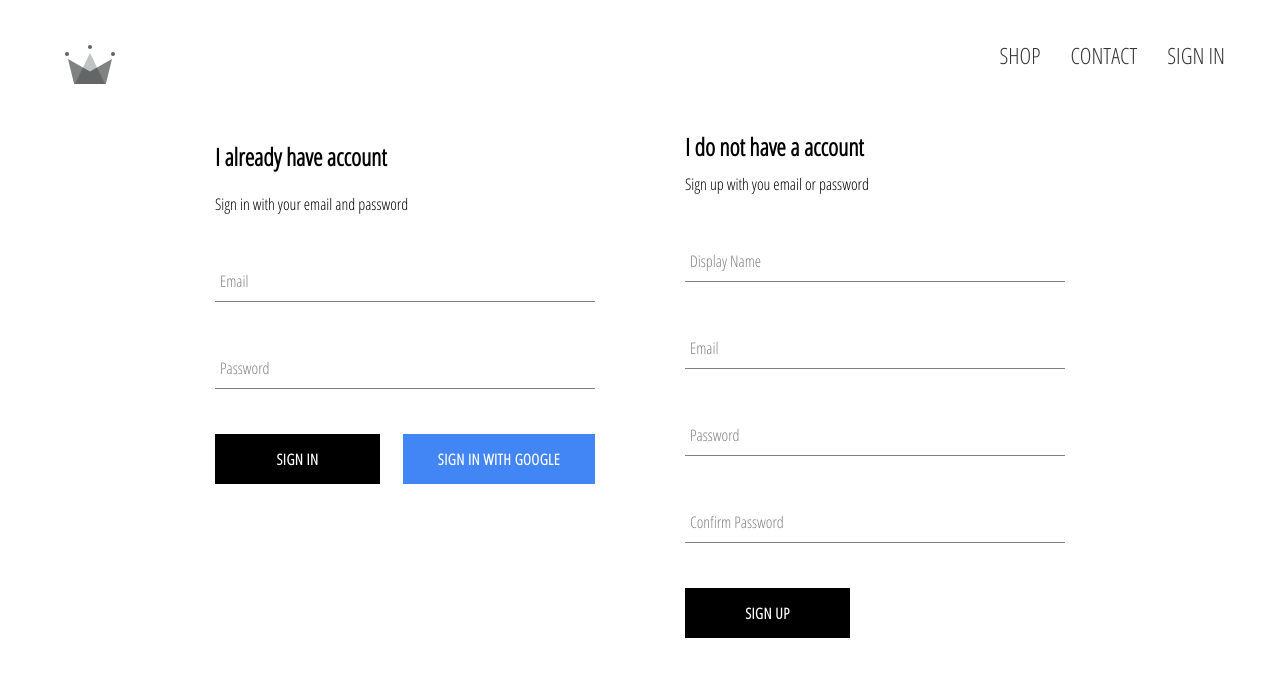
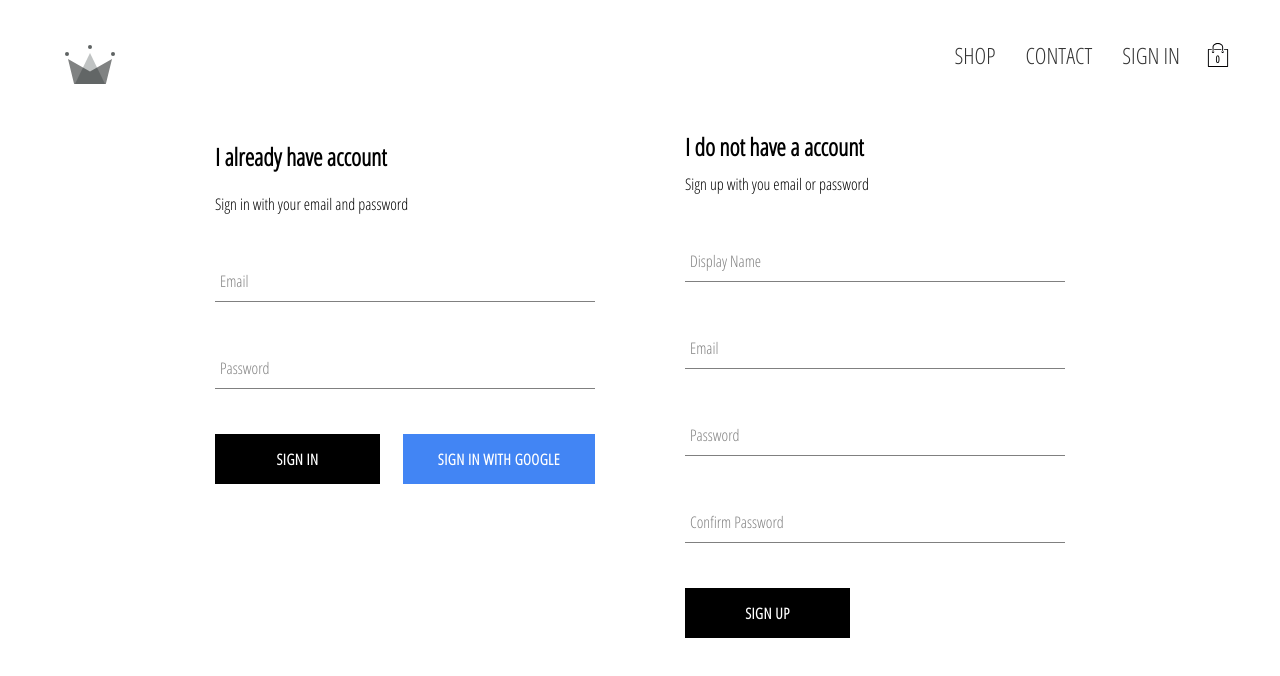
Before and after one commit to disko998/crown-clothing, a React (Create React App) app: page /signin in a window 1280 px wide. Shown: the top 676 px of the page. Built offline with nearby package versions, Linux system fonts and the light colour scheme; no server answers.

Commit message:
cart icon, cart dropdown, toggle dropdown state

```diff
--- /dev/null
+++ b/src/components/cart-dropdown/cart-dropdown.component.jsx
@@ -0,0 +1,13 @@
+import React from 'react'
+
+import './cart-dropdown.styles.scss'
+import {CustomButton} from '../index'
+
+export const CartDropdown = () => {
+    return (
+        <div className='cart-dropdown'>
+            <div className='cart-items'></div>
+            <CustomButton>GO TO CHECKOUT</CustomButton>
+        </div>
+    )
+}
--- /dev/null
+++ b/src/components/cart-dropdown/cart-dropdown.styles.scss
@@ -0,0 +1,24 @@
+.cart-dropdown {
+  position: absolute;
+  width: 240px;
+  height: 340px;
+  display: flex;
+  flex-direction: column;
+  padding: 20px;
+  border: 1px solid black;
+  background-color: white;
+  top: 90px;
+  right: 40px;
+  z-index: 5;
+
+  .cart-items {
+    height: 240px;
+    display: flex;
+    flex-direction: column;
+    overflow: scroll;
+  }
+
+  button {
+    margin-top: auto;
+  }
+}
--- /dev/null
+++ b/src/components/cart-dropdown/index.js
@@ -0,0 +1 @@
+export * from './cart-dropdown.component'
--- /dev/null
+++ b/src/components/cart-icon/cart-icon.component.jsx
@@ -0,0 +1,13 @@
+import React from 'react'
+
+import {ReactComponent as ShoppingBag} from '../../assets/shopping-bag.svg'
+import './cart-icon.styles.scss'
+
+export const CartIcon = (props) => {
+    return (
+        <div className='cart-icon' {...props}>
+            <ShoppingBag className='shopping-icon' />
+            <span className='item-count'>0</span>
+        </div>
+    )
+}
--- /dev/null
+++ b/src/components/cart-icon/cart-icon.styles.scss
@@ -0,0 +1,21 @@
+.cart-icon {
+  width: 45px;
+  height: 45px;
+  position: relative;
+  display: flex;
+  align-items: center;
+  justify-content: center;
+  cursor: pointer;
+
+  .shopping-icon {
+    width: 24px;
+    height: 24px;
+  }
+
+  .item-count {
+    position: absolute;
+    font-size: 10px;
+    font-weight: bold;
+    bottom: 12px;
+  }
+}
--- /dev/null
+++ b/src/components/cart-icon/index.js
@@ -0,0 +1 @@
+export * from './cart-icon.component'
--- a/src/components/header/header.component.jsx
+++ b/src/components/header/header.component.jsx
@@ -5,8 +5,10 @@ import {connect} from 'react-redux'
 import './header.styles.scss'
 import {ReactComponent as Logo} from '../../assets/crown.svg'
 import { auth } from '../../firebase/firebase.utils'
+import {CartIcon, CartDropdown} from '../index'
+import {toggleDropdown} from '../../redux/cart/cart.action'
 
-const HeaderComponent = ({user}) => {
+const HeaderComponent = ({user, cartHidden, toggleDropdown}) => {
     return (
         <div className='header'>
             <Link to='/' className='logo-container'>
@@ -27,12 +29,20 @@ const HeaderComponent = ({user}) => {
                         Sign in
                     </Link>
                 }
+                <CartIcon onClick={() => toggleDropdown()} />
             </div>
+            {cartHidden ? null : <CartDropdown />}
         </div>
     )
 }
 
 const mapStateToProps = (state) => ({
-    user: state.user.currentUser
+    user: state.user.currentUser,
+    cartHidden: state.cart.hidden
 })
-export const Header = connect(mapStateToProps)(HeaderComponent)
+
+const mapDispatchToProps = dispatch => ({
+    toggleDropdown: () => dispatch(toggleDropdown())
+})
+
+export const Header = connect(mapStateToProps, mapDispatchToProps)(HeaderComponent)
--- a/src/components/index.js
+++ b/src/components/index.js
@@ -7,3 +7,5 @@ export * from './sign-in'
 export * from './form-input'
 export * from './custom-button'
 export * from './sign-up'
+export * from './cart-icon'
+export * from './cart-dropdown'
--- /dev/null
+++ b/src/redux/cart/cart.action.js
@@ -0,0 +1,5 @@
+import {CartActionTypes} from './cart.types'
+
+export const toggleDropdown = () => ({
+    type: CartActionTypes.TOGGLE_DROPDOWN
+})
--- /dev/null
+++ b/src/redux/cart/cart.reducer.js
@@ -0,0 +1,17 @@
+import {CartActionTypes} from './cart.types'
+
+const INITIAL_STATE = {
+    hidden: true
+}
+
+const cartReducer = (state = INITIAL_STATE, action) => {
+    switch (action.type) {
+        case CartActionTypes.TOGGLE_DROPDOWN:
+            return {hidden: !state.hidden}
+
+        default:
+            return state
+    }
+}
+
+export default cartReducer
--- /dev/null
+++ b/src/redux/cart/cart.types.js
@@ -0,0 +1,3 @@
+export const CartActionTypes = {
+    TOGGLE_DROPDOWN: 'TOGGLE_DROPDOWN'
+}
--- a/src/redux/root.reducer.js
+++ b/src/redux/root.reducer.js
@@ -1,9 +1,11 @@
 import { combineReducers } from 'redux'
 
 import userReducer from './user/user.reducer'
+import cartReducer from './cart/cart.reducer'
 
 const rootReducer = combineReducers({
-    user: userReducer
+    user: userReducer,
+    cart: cartReducer,
 })
 
 export default rootReducer
```
Also changed, not shown: src/assets/shopping-bag.svg (added).
